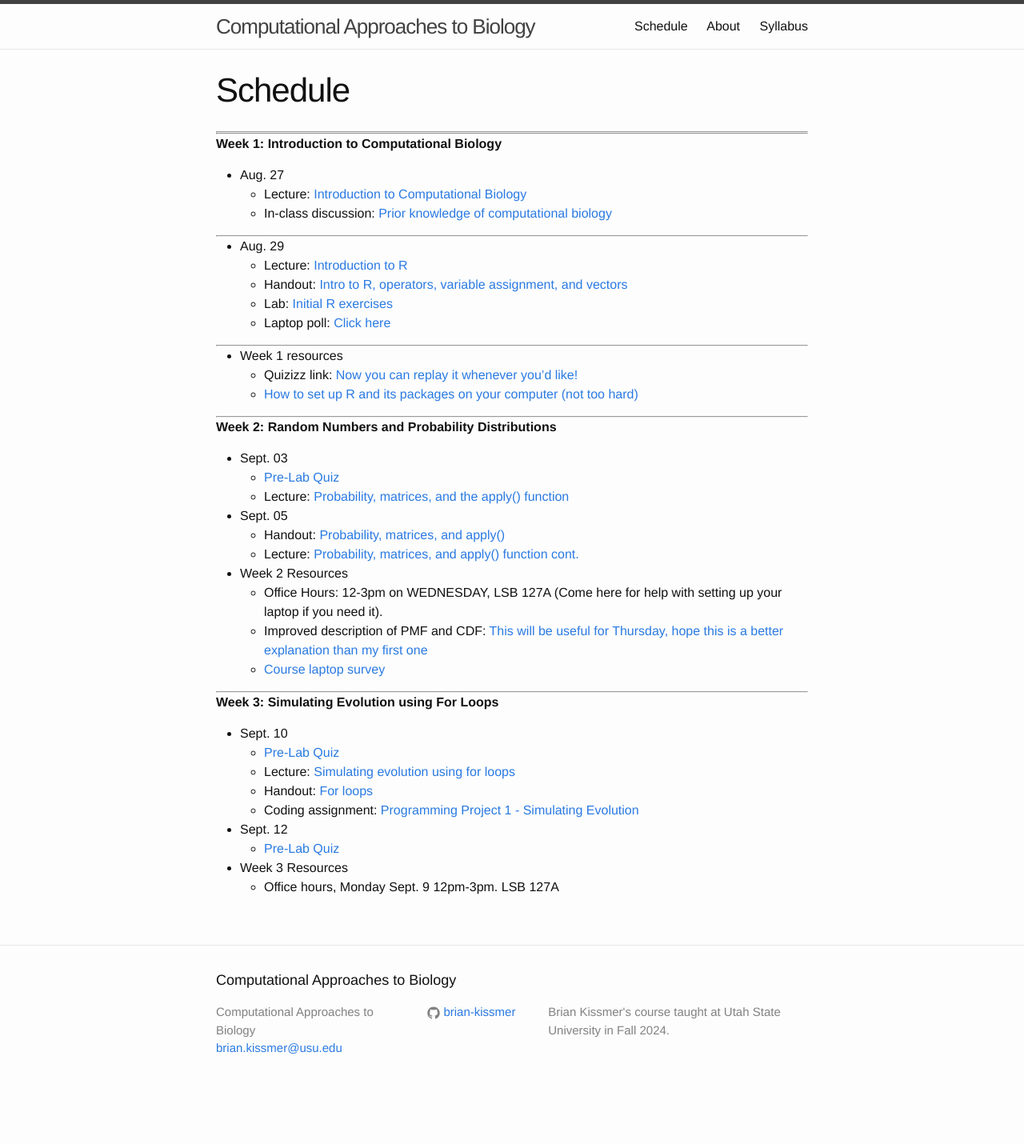
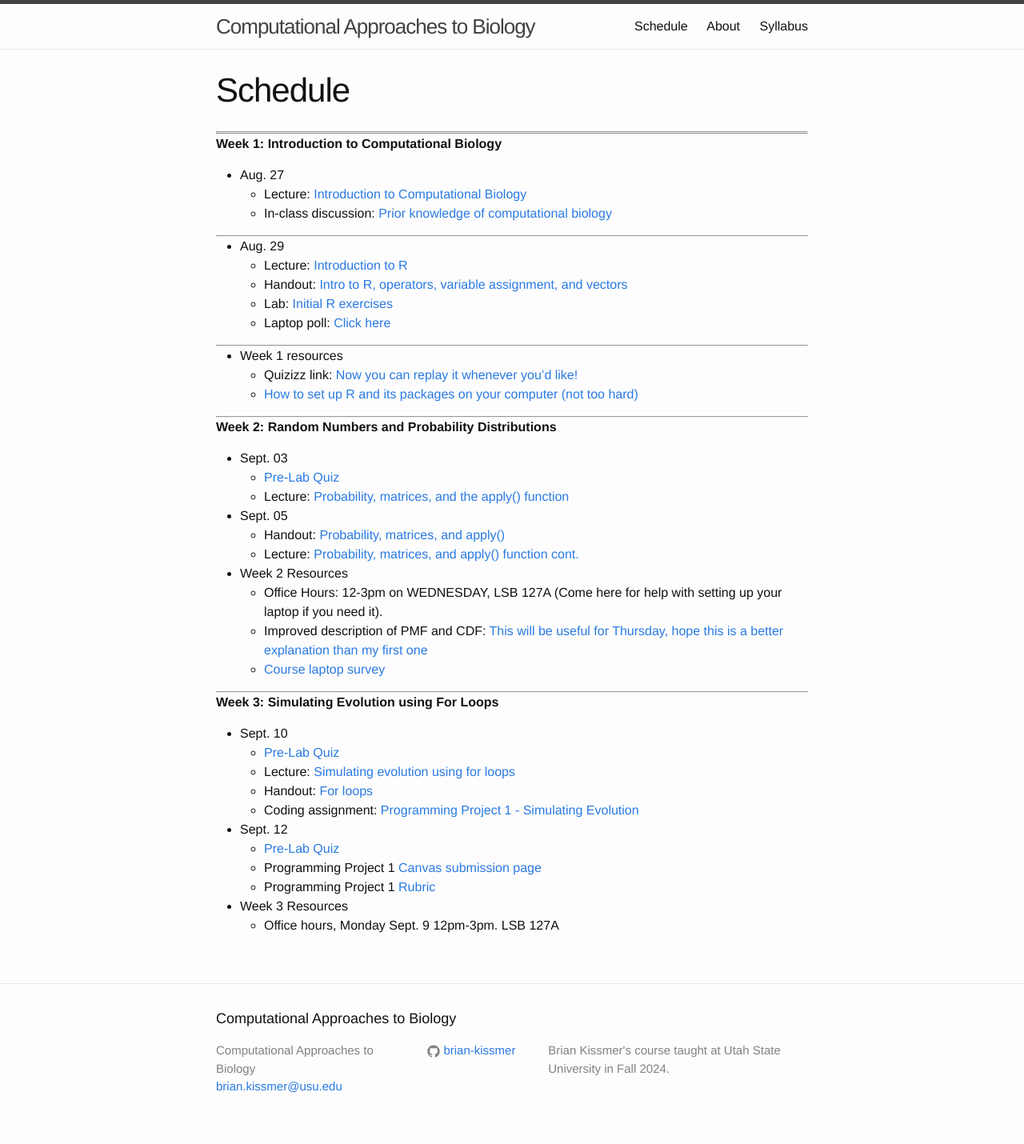
Before and after one commit to brian-kissmer/brian-kissmer.github.io, a Jekyll site: the page built from Schedule.md, in a window 1280 px wide. Shown: the whole page at 80% size. Built offline with Jekyll 4.4.1, drawn with Linux system fonts in a browser that asks for light colours; before the commit the page ends 1382 px from its top, so only the background shows below that.

Commit message:
Update Schedule.md

```diff
--- a/Schedule.md
+++ b/Schedule.md
@@ -53,5 +53,7 @@ layout: page
       * Coding assignment: [Programming Project 1 - Simulating Evolution]({{ site.baseurl }}/programming_projects/programming_project1.html)
   * Sept. 12
       * [Pre-Lab Quiz](https://usu.instructure.com/courses/762928/quizzes/1275580)
+      * Programming Project 1 [Canvas submission page](https://usu.instructure.com/courses/762928/assignments/4606184)
+      * Programming Project 1 [Rubric]({{ site.baseurl }}/rubrics/sim_evol_rubric.html)
   * Week 3 Resources
       * Office hours, Monday Sept. 9 12pm-3pm. LSB 127A
```
